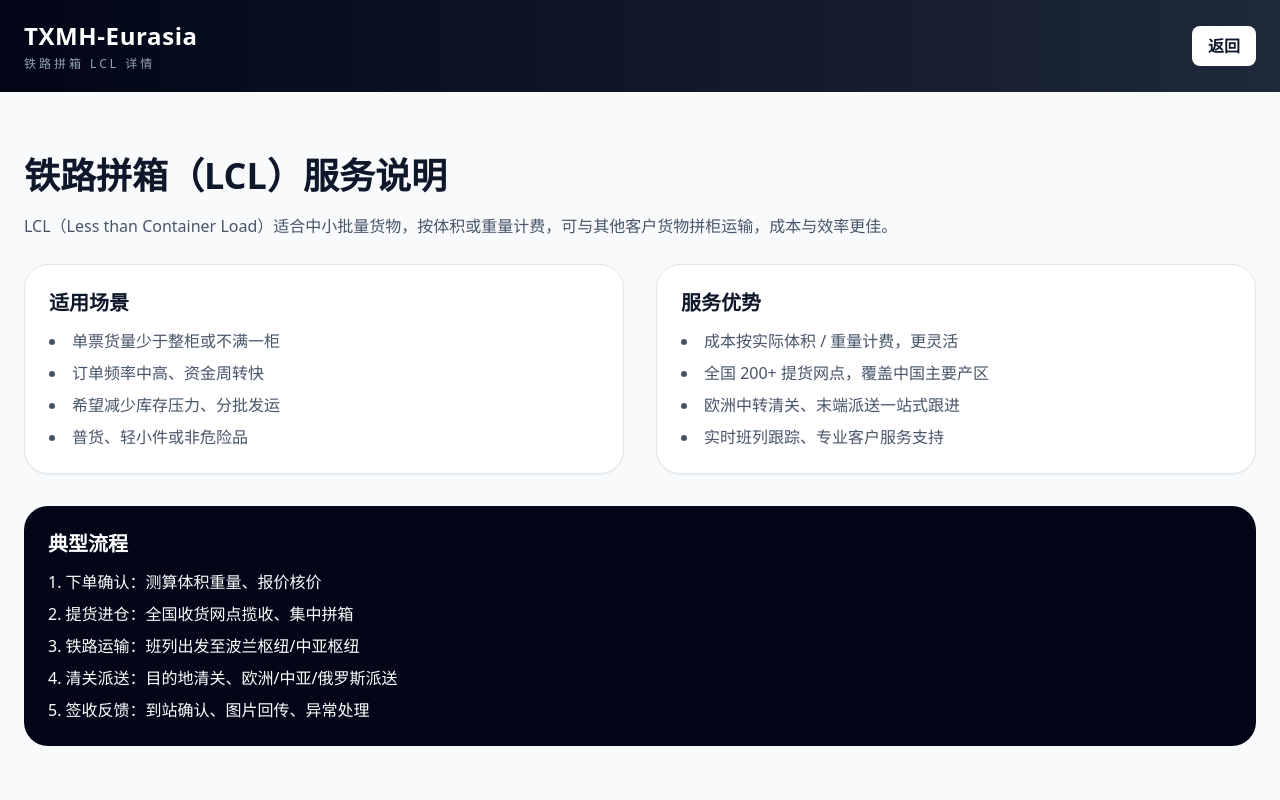
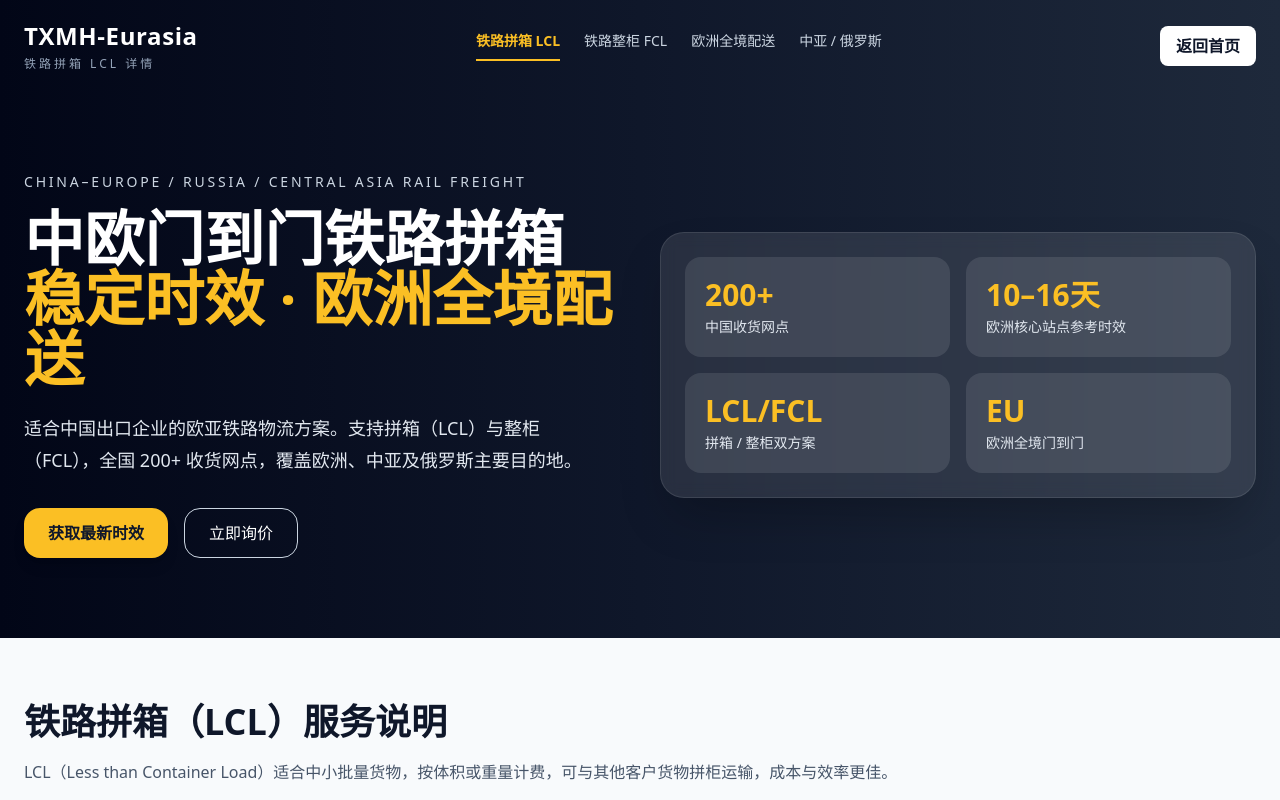
Before and after one commit to Bion3/txmh-eurasia-landing, a React (Vite) app: page / in a window 1280 px wide. Both pictures are taken after a click on the button "铁路拼箱 LCL". Shown: the top 800 px of the page. Built offline with nearby package versions, Linux system fonts and the light colour scheme.

Commit message:
initial website upload

```diff
--- a/src/App.jsx
+++ b/src/App.jsx
@@ -54,12 +54,94 @@ export default function TXMHEurasiaLandingPage() {
               <div className="text-2xl font-bold tracking-wide">TXMH-Eurasia</div>
               <div className="text-xs uppercase tracking-[0.25em] text-slate-400 mt-1">铁路拼箱 LCL 详情</div>
             </div>
+            <div className="hidden md:flex gap-6 text-sm">
+              <button
+                onClick={() => {
+                  setActiveTab('lcl');
+                  setCurrentPage('lclDetail');
+                }}
+                className={`pb-2 border-b-2 transition ${activeTab === 'lcl' ? 'border-amber-400 text-amber-400 font-semibold' : 'border-transparent text-slate-300 hover:text-white'}`}
+              >
+                铁路拼箱 LCL
+              </button>
+              <button
+                onClick={() => {
+                  setActiveTab('fcl');
+                  setCurrentPage('home');
+                }}
+                className={`pb-2 border-b-2 transition ${activeTab === 'fcl' ? 'border-amber-400 text-amber-400 font-semibold' : 'border-transparent text-slate-300 hover:text-white'}`}
+              >
+                铁路整柜 FCL
+              </button>
+              <button
+                onClick={() => {
+                  setActiveTab('europe');
+                  setCurrentPage('home');
+                }}
+                className={`pb-2 border-b-2 transition ${activeTab === 'europe' ? 'border-amber-400 text-amber-400 font-semibold' : 'border-transparent text-slate-300 hover:text-white'}`}
+              >
+                欧洲全境配送
+              </button>
+              <button
+                onClick={() => {
+                  setActiveTab('asia-russia');
+                  setCurrentPage('home');
+                }}
+                className={`pb-2 border-b-2 transition ${activeTab === 'asia-russia' ? 'border-amber-400 text-amber-400 font-semibold' : 'border-transparent text-slate-300 hover:text-white'}`}
+              >
+                中亚 / 俄罗斯
+              </button>
+            </div>
             <button
               onClick={() => setCurrentPage('home')}
               className="px-4 py-2 rounded-lg bg-white text-slate-900 font-semibold hover:bg-slate-200 transition"
             >
-              返回
+              返回首页
             </button>
+          </div>
+          <div className="max-w-7xl mx-auto px-6 py-16 md:py-20">
+            <div className="grid lg:grid-cols-2 gap-10 items-center">
+              <div>
+                <p className="uppercase tracking-[0.2em] text-sm text-slate-300 mb-4">
+                  China–Europe / Russia / Central Asia Rail Freight
+                </p>
+                <h1 className="text-4xl md:text-6xl font-bold leading-tight mb-6">
+                  中欧门到门铁路拼箱
+                  <span className="block text-amber-400">稳定时效 · 欧洲全境配送</span>
+                </h1>
+                <p className="text-lg text-slate-200 mb-8 max-w-xl leading-8">
+                  适合中国出口企业的欧亚铁路物流方案。支持拼箱（LCL）与整柜（FCL），全国 200+ 收货网点，覆盖欧洲、中亚及俄罗斯主要目的地。
+                </p>
+                <div className="flex flex-wrap gap-4">
+                  <button className="px-6 py-3 rounded-2xl bg-amber-400 text-slate-900 font-semibold shadow-lg hover:scale-105 transition">
+                    获取最新时效
+                  </button>
+                  <button className="px-6 py-3 rounded-2xl border border-slate-300 text-white hover:bg-white/10 transition">
+                    立即询价
+                  </button>
+                </div>
+              </div>
+              <div className="bg-white/10 backdrop-blur rounded-3xl p-6 shadow-2xl border border-white/10">
+                <div className="grid grid-cols-2 gap-4">
+                  <div className="rounded-2xl bg-white/10 p-5">
+                    <div className="text-3xl font-bold text-amber-400">200+</div>
+                    <div className="text-sm text-slate-200 mt-1">中国收货网点</div>
+                  </div>
+                  <div className="rounded-2xl bg-white/10 p-5">
+                    <div className="text-3xl font-bold text-amber-400">10–16天</div>
+                    <div className="text-sm text-slate-200 mt-1">欧洲核心站点参考时效</div>
+                  </div>
+                  <div className="rounded-2xl bg-white/10 p-5">
+                    <div className="text-3xl font-bold text-amber-400">LCL/FCL</div>
+                    <div className="text-sm text-slate-200 mt-1">拼箱 / 整柜双方案</div>
+                  </div>
+                  <div className="rounded-2xl bg-white/10 p-5">
+                    <div className="text-3xl font-bold text-amber-400">EU</div>
+                    <div className="text-sm text-slate-200 mt-1">欧洲全境门到门</div>
+                  </div>
+                </div>
+              </div>
+            </div>
           </div>
         </header>
 
```
